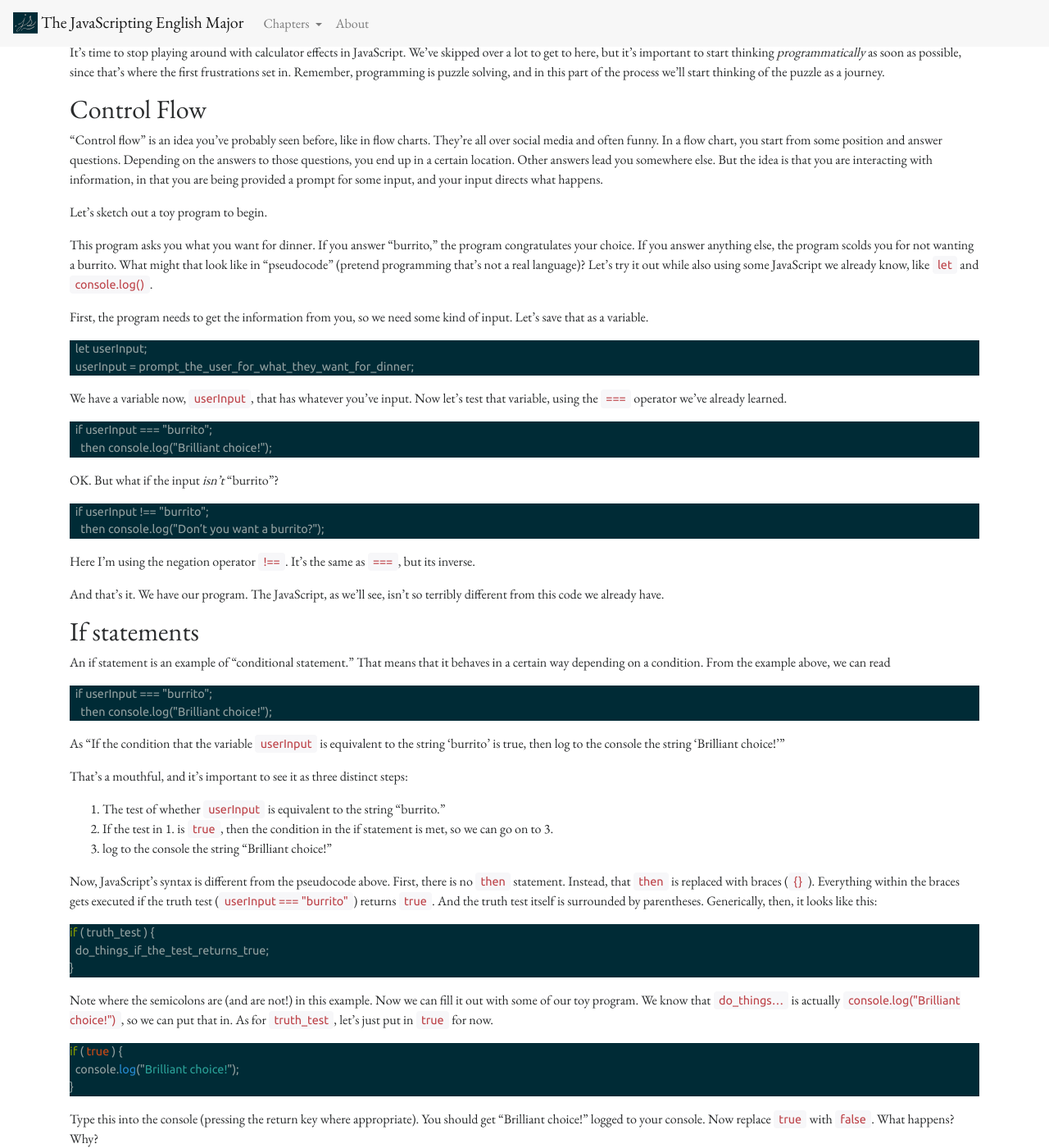
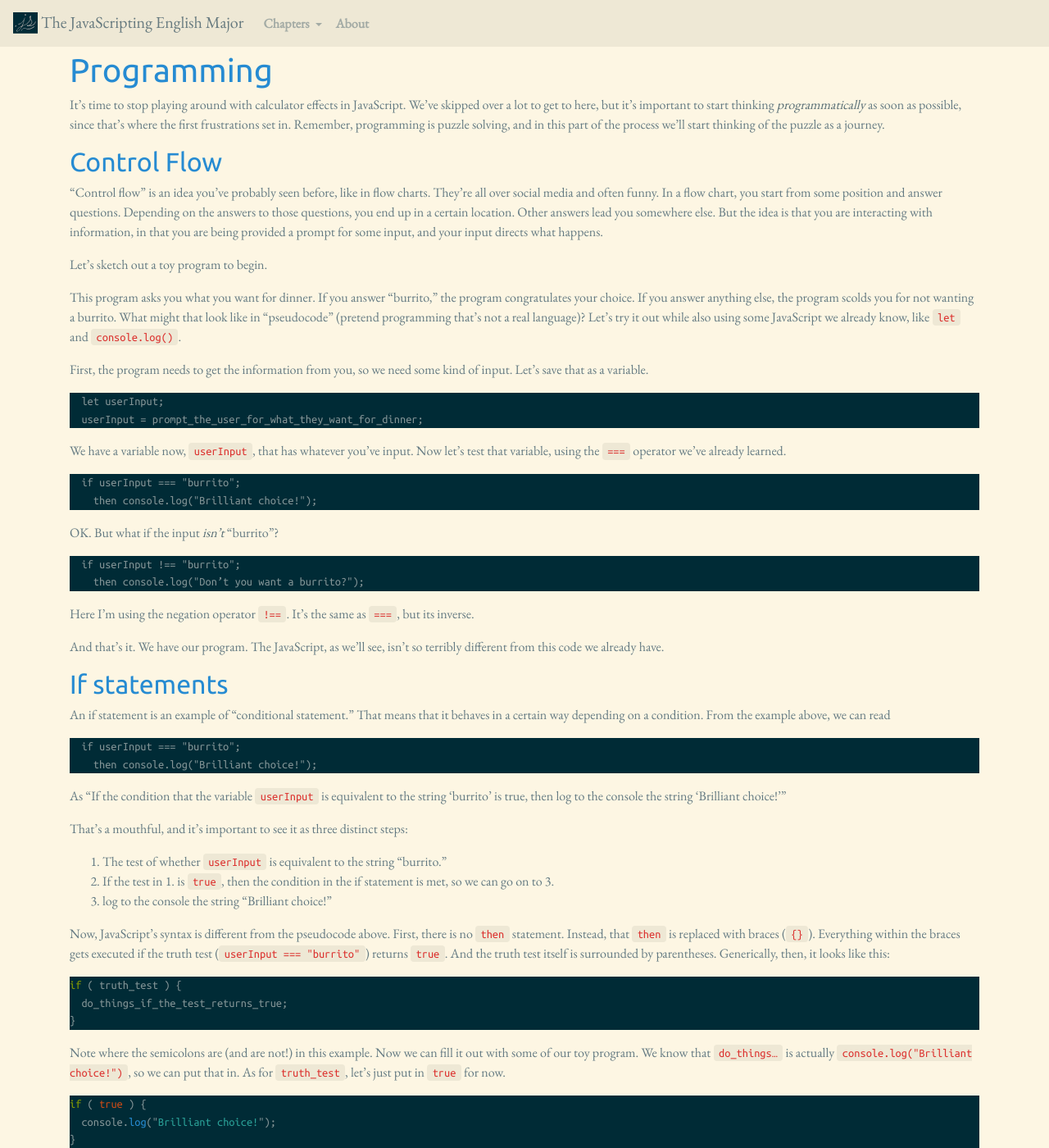
Before and after one commit to muziejus/javascripting-english-major, a Jekyll site: the page built from 3-programming.md, in a window 1280 px wide and 1400 px high. Shown: the whole window at 82% size. Built offline with Jekyll 4.4.1, drawn with Linux system fonts in a browser that asks for light colours; nearby versions of some CDN libraries.

Commit message:
Solarize up the body.

```diff
--- a/_sass/fonts.scss
+++ b/_sass/fonts.scss
@@ -1,2 +1,2 @@
 @import url('https://fonts.googleapis.com/css?family=EB+Garamond');
-@import url('https://fonts.googleapis.com/css?family=Ubuntu');
+@import url('https://fonts.googleapis.com/css?family=Ubuntu Mono|Ubuntu');
--- /dev/null
+++ b/_sass/navbar.scss
@@ -0,0 +1,24 @@
+.bg-faded {
+  background-color: $base2;
+}
+
+.navbar-light {
+  .navbar-brand {
+    color: rgba($base01, 0.9);
+    font-weight: normal;
+  }
+
+  .navbar-brand:focus, .navbar-brand:hover {
+    color: rgba($green, 0.8);
+  }
+
+  .navbar-nav {
+    .nav-link {
+      color: rgba($base01, 0.5);
+    }
+
+    .nav-link:focus, .nav-link:hover {
+      color: rgba($base01, 0.9);
+    }
+  }
+}
--- a/_sass/solarized-dark.scss
+++ b/_sass/solarized-dark.scss
@@ -4,11 +4,14 @@ For use with Jekyll and Pygments
 
 http://ethanschoonover.com/solarized
 
+From: https://gist.github.com/nicolashery/5765395
+With changes to base0 for primary content.
+
 SOLARIZED HEX      ROLE
 --------- -------- ------------------------------------------
 base03    #002b36  background
 base01    #586e75  comments / secondary content
-base1     #93a1a1  body text / default code / primary content
+base0     #93a1a1  body text / default code / primary content
 orange    #cb4b16  constants
 red       #dc322f  regex, special keywords
 blue      #268bd2  reserved keywords
@@ -18,47 +21,47 @@ green     #859900  operators, other keywords
 
 $base03:    #002b36;  // background
 $base01:    #586e75;  // comments / secondary content
-$base1:     #93a1a1;  // body text / default code / primary content
+$base0:     #839496;  // body text / default code / primary content
 $orange:    #cb4b16;  // constants
 $red:       #dc322f;  // regex, special keywords
 $blue:      #268bd2;  // reserved keywords
 $cyan:      #2aa198;  // strings, numbers
 $green:     #859900;  // operators, other keywords
 
-.highlight { background-color: $base03; color: $base1 }
+.highlight { background-color: $base03; color: $base0 }
 .highlight .c { color: $base01 } /* Comment */
-.highlight .err { color: $base1 } /* Error */
-.highlight .g { color: $base1 } /* Generic */
+.highlight .err { color: $base0 } /* Error */
+.highlight .g { color: $base0 } /* Generic */
 .highlight .k { color: $green } /* Keyword */
-.highlight .l { color: $base1 } /* Literal */
-.highlight .n { color: $base1 } /* Name */
+.highlight .l { color: $base0 } /* Literal */
+.highlight .n { color: $base0 } /* Name */
 .highlight .o { color: $green } /* Operator */
 .highlight .x { color: $orange } /* Other */
-.highlight .p { color: $base1 } /* Punctuation */
+.highlight .p { color: $base0 } /* Punctuation */
 .highlight .cm { color: $base01 } /* Comment.Multiline */
 .highlight .cp { color: $green } /* Comment.Preproc */
 .highlight .c1 { color: $base01 } /* Comment.Single */
 .highlight .cs { color: $green } /* Comment.Special */
 .highlight .gd { color: $cyan } /* Generic.Deleted */
-.highlight .ge { color: $base1; font-style: italic } /* Generic.Emph */
+.highlight .ge { color: $base0; font-style: italic } /* Generic.Emph */
 .highlight .gr { color: $red } /* Generic.Error */
 .highlight .gh { color: $orange } /* Generic.Heading */
 .highlight .gi { color: $green } /* Generic.Inserted */
-.highlight .go { color: $base1 } /* Generic.Output */
-.highlight .gp { color: $base1 } /* Generic.Prompt */
-.highlight .gs { color: $base1; font-weight: bold } /* Generic.Strong */
+.highlight .go { color: $base0 } /* Generic.Output */
+.highlight .gp { color: $base0 } /* Generic.Prompt */
+.highlight .gs { color: $base0; font-weight: bold } /* Generic.Strong */
 .highlight .gu { color: $orange } /* Generic.Subheading */
-.highlight .gt { color: $base1 } /* Generic.Traceback */
+.highlight .gt { color: $base0 } /* Generic.Traceback */
 .highlight .kc { color: $orange } /* Keyword.Constant */
 .highlight .kd { color: $blue } /* Keyword.Declaration */
 .highlight .kn { color: $green } /* Keyword.Namespace */
 .highlight .kp { color: $green } /* Keyword.Pseudo */
 .highlight .kr { color: $blue } /* Keyword.Reserved */
 .highlight .kt { color: $red } /* Keyword.Type */
-.highlight .ld { color: $base1 } /* Literal.Date */
+.highlight .ld { color: $base0 } /* Literal.Date */
 .highlight .m { color: $cyan } /* Literal.Number */
 .highlight .s { color: $cyan } /* Literal.String */
-.highlight .na { color: $base1 } /* Name.Attribute */
+.highlight .na { color: $base0 } /* Name.Attribute */
 .highlight .nb { color: $green } /* Name.Builtin */
 .highlight .nc { color: $blue } /* Name.Class */
 .highlight .no { color: $orange } /* Name.Constant */
@@ -66,24 +69,24 @@ $green:     #859900;  // operators, other keywords
 .highlight .ni { color: $orange } /* Name.Entity */
 .highlight .ne { color: $orange } /* Name.Exception */
 .highlight .nf { color: $blue } /* Name.Function */
-.highlight .nl { color: $base1 } /* Name.Label */
-.highlight .nn { color: $base1 } /* Name.Namespace */
-.highlight .nx { color: $base1 } /* Name.Other */
-.highlight .py { color: $base1 } /* Name.Property */
+.highlight .nl { color: $base0 } /* Name.Label */
+.highlight .nn { color: $base0 } /* Name.Namespace */
+.highlight .nx { color: $base0 } /* Name.Other */
+.highlight .py { color: $base0 } /* Name.Property */
 .highlight .nt { color: $blue } /* Name.Tag */
 .highlight .nv { color: $blue } /* Name.Variable */
 .highlight .ow { color: $green } /* Operator.Word */
-.highlight .w { color: $base1 } /* Text.Whitespace */
+.highlight .w { color: $base0 } /* Text.Whitespace */
 .highlight .mf { color: $cyan } /* Literal.Number.Float */
 .highlight .mh { color: $cyan } /* Literal.Number.Hex */
 .highlight .mi { color: $cyan } /* Literal.Number.Integer */
 .highlight .mo { color: $cyan } /* Literal.Number.Oct */
 .highlight .sb { color: $base01 } /* Literal.String.Backtick */
 .highlight .sc { color: $cyan } /* Literal.String.Char */
-.highlight .sd { color: $base1 } /* Literal.String.Doc */
+.highlight .sd { color: $base0 } /* Literal.String.Doc */
 .highlight .s2 { color: $cyan } /* Literal.String.Double */
 .highlight .se { color: $orange } /* Literal.String.Escape */
-.highlight .sh { color: $base1 } /* Literal.String.Heredoc */
+.highlight .sh { color: $base0 } /* Literal.String.Heredoc */
 .highlight .si { color: $cyan } /* Literal.String.Interpol */
 .highlight .sx { color: $cyan } /* Literal.String.Other */
 .highlight .sr { color: $red } /* Literal.String.Regex */
--- a/_sass/theme.scss
+++ b/_sass/theme.scss
@@ -3,10 +3,68 @@
 @import "fonts";
 @import "solarized-dark";
 
+// Solarized light:
+
+$base00:   #657b83; // primary content
+$base01:   #586e75; // emphasized content
+$base1:    #93a1a1; // comments / secondary content
+$base3:    #fdf6e3; // background
+$base2:    #eee8d5; // secondary background
+// orange    #cb4b16  constants
+// red       #dc322f  regex, special keywords
+// blue      #268bd2  reserved keywords
+// cyan      #2aa198  strings, numbers
+// green     #859900  operators, other keywords
+
+html {
+  position: relative;
+  min-height: 100%;
+}
+
 body {
   font-family: "EB Garamond", "Times New Roman", serif;
+  color: $base00;
+  background-color: $base3;
+  padding-top: 4rem;
+  margin-bottom: 4rem;
 }
 
 code {
-  font-family: "Ubuntu", Monaco, Terminal;
+  font-family: "Ubuntu Mono", Monaco, Terminal;
+  color: $red;
+  background-color: $base2;
 }
+
+a {
+  color: $green;
+  font-weight: bold;
+}
+
+a:focus, a:hover {
+  color: $cyan;
+}
+
+h2, h3, h4, h5, h6, p > em, p > strong {
+  color: $base01;
+}
+
+h1, h2, h3, h4, h5, h6 {
+  font-family: "Ubuntu", "Helvetica", sans-serif;
+  color: $blue;
+}
+
+.footer {
+  position: absolute;
+  bottom: 0;
+  width: 100%;
+  height: 3rem;
+  line-height: 3rem; /* Vertically center the text there */
+  background-color: $base2;
+
+  p {
+    margin-bottom: 0;
+  }
+}
+
+
+@import "navbar";
```
